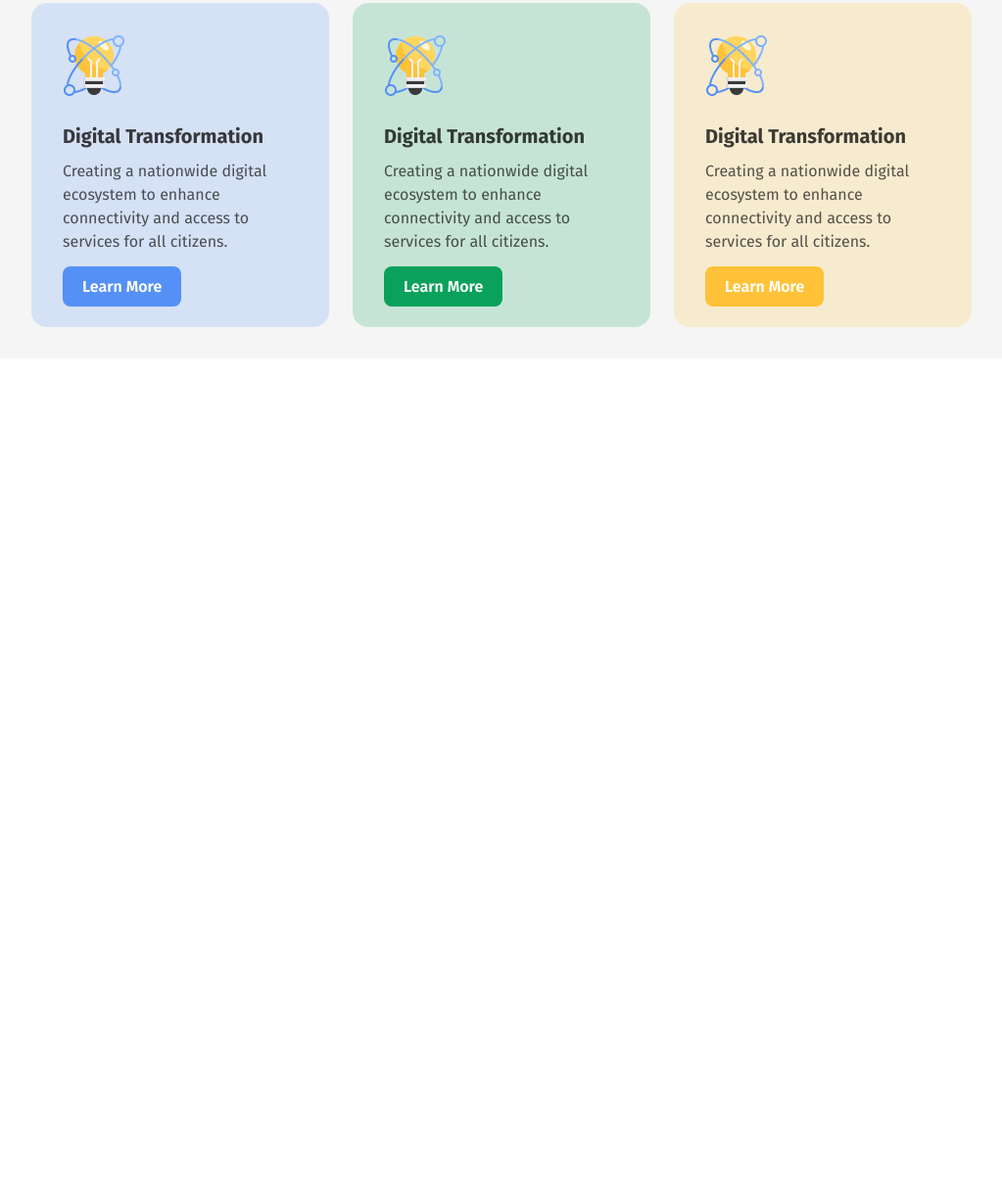
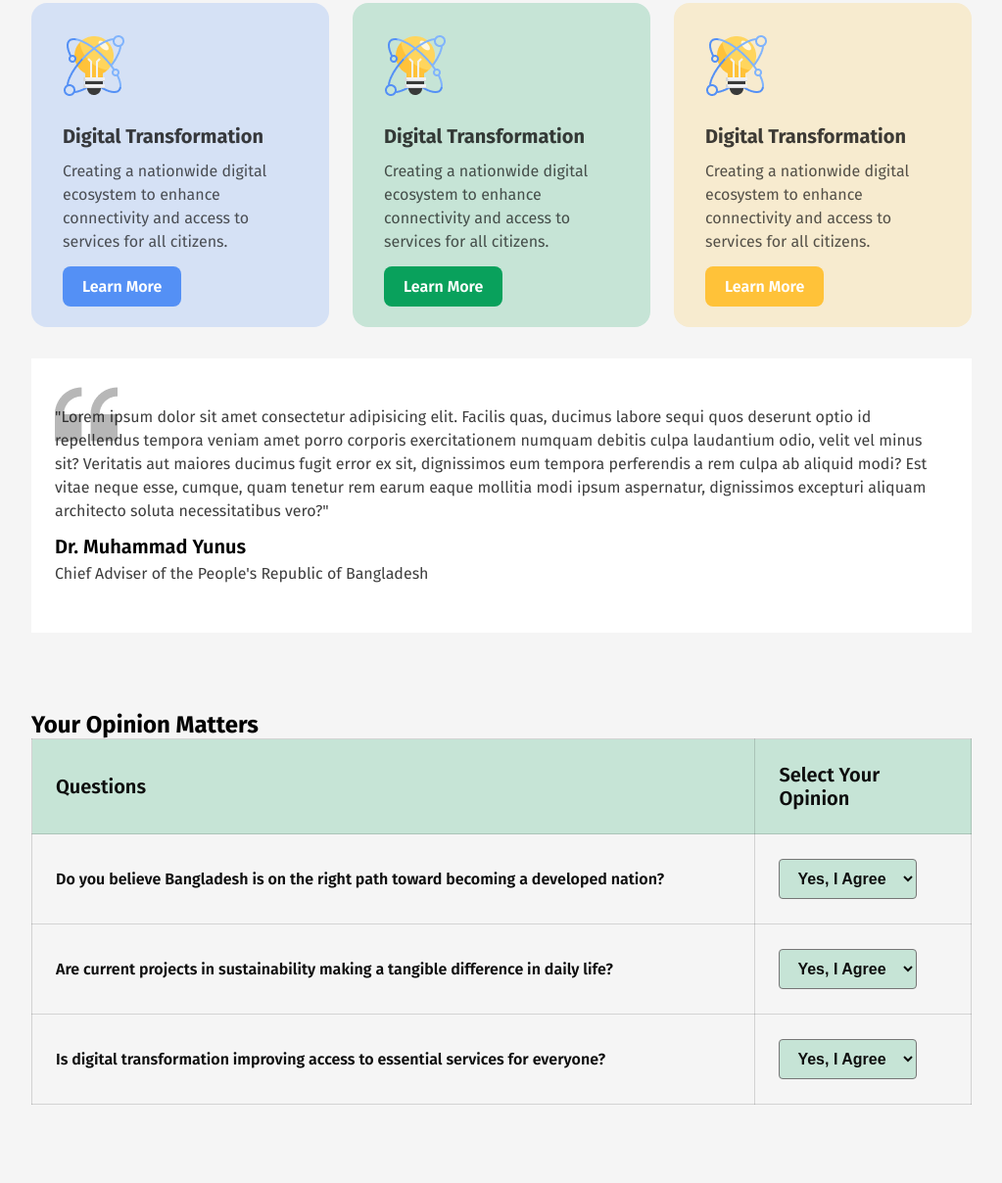
Before and after one commit to SamirHossain2001/A01-Bangladesh2-0, a plain HTML site: page index.html in a window 1280 px wide. Shown: the part 1527-2735 px from the top of the page at 98% size, without its empty margins (128-1151 px from the left). Before the commit the page ends 1893 px from the top, so only its background shows below. Drawn offline with Linux system fonts and the light colour scheme.

Commit message:
updated opinion

```diff
--- a/index.html
+++ b/index.html
@@ -78,6 +78,54 @@
                 </div>
             </div>
         </section>
+        <section class="section-quote">
+            <p class="section-quote-description">"Lorem ipsum dolor sit amet consectetur adipisicing elit. Facilis quas, ducimus labore sequi quos deserunt optio id repellendus tempora veniam amet porro corporis exercitationem numquam debitis culpa laudantium odio, velit vel minus sit? Veritatis aut maiores ducimus fugit error ex sit, dignissimos eum tempora perferendis a rem culpa ab aliquid modi? Est vitae neque esse, cumque, quam tenetur rem earum eaque mollitia modi ipsum aspernatur, dignissimos excepturi aliquam architecto soluta necessitatibus vero?"</p>
+            <h4 class="section-quote-name">Dr. Muhammad Yunus</h4>
+            <p class="section-quote-description">Chief Adviser of the People's Republic of Bangladesh</p>
+        </section>
+        <section class="section-opinion">
+            <h2 class="section-opinion-title">Your Opinion Matters</h2>
+            <table class="opinion-table">
+                <thead>
+                    <tr>
+                        <th class="large-row">Questions</th>
+                        <th class="small-row">Select Your Opinion</th>
+                    </tr>
+                </thead>
+                <tbody>
+                    <tr>
+                        <td>Do you believe Bangladesh is on the right path toward becoming a developed nation?</td>
+                        <td>
+                            <select class="option-dropdown" name="opinion" id="opinion">
+                                <option class="option-dropdown" value="yes">Yes, I Agree</option>
+                                <option class="option-dropdown" value="no">No, I don't</option>
+                                <option class="option-dropdown" value="neutral">Neutral</option>
+                            </select>
+                        </td>
+                    </tr>
+                    <tr>
+                        <td>Are current projects in sustainability making a tangible difference in daily life?</td>
+                        <td>
+                            <select class="option-dropdown" name="opinion" id="opinion">
+                                <option class="option-dropdown" value="yes">Yes, I Agree</option>
+                                <option class="option-dropdown" value="no">No, I don't</option>
+                                <option class="option-dropdown" value="neutral">Neutral</option>
+                            </select>
+                        </td>
+                    </tr>
+                    <tr>
+                        <td>Is digital transformation improving access to essential services for everyone?</td>
+                        <td>
+                            <select class="option-dropdown" name="opinion" id="opinion">
+                                <option class="option-dropdown" value="yes">Yes, I Agree</option>
+                                <option class="option-dropdown" value="no">No, I don't</option>
+                                <option class="option-dropdown" value="neutral">Neutral</option>
+                            </select>
+                        </td>
+                    </tr>
+                </tbody>
+            </table>
+        </section>
     </main>
     <footer></footer>
   </body>
--- a/styles/style.css
+++ b/styles/style.css
@@ -37,6 +37,10 @@ a:visited{
     border: none;
 }
 
+.btn-primary:hover{
+    background-color: #00B87A;
+}
+
 /*nav*/
 nav{
     display: flex;
@@ -58,6 +62,11 @@ nav{
     border-radius: 8px;
     border: 1px solid #006A50;
     font-family: "Fira Sans", serif;
+}
+
+.nav-button:hover{
+    background-color: #006A50;
+    color: #FFFFFF;
 }
 
 /*section-banner*/
@@ -193,7 +202,6 @@ nav{
     background-color: #2e4c80;
 }
 
-
 .vision-span-2{
     background-color: #09A15C;
 }
@@ -209,3 +217,76 @@ nav{
 .vision-span-3:hover{
     background-color: #91722a;
 }
+
+/*section-quote Quote*/
+.section-quote{
+    background-color: white;
+    padding: 48px 24px;
+    background-image: url("../assets/quote-bg.png");
+    background-repeat: no-repeat;
+    background-position: 24px 25px;
+}
+.section-quote-description{
+    font-size: 16px;
+    color: rgba(14, 14, 14, 0.8);
+    line-height: 24px;
+}
+.section-quote-name{
+    font-size: 20px;
+    font-weight: 600;
+    line-height: 24px;
+    padding: 12px 0 4px 0;
+}
+
+/*section-opinion*/
+
+.section-opinion{
+    padding: 80px 0;
+}
+.opinion-table{
+    border-collapse: collapse;
+    width: 100%;
+}
+
+.opinion-table tr{
+    height: 92px;
+    text-align: left;
+}
+
+.opinion-table .large-row{
+    width: 77%;
+}
+
+.opinion-table .small-row{
+    width: 23%;
+}
+.opinion-table td, th{
+    border: 1px solid rgba(14, 14, 14, 0.15);
+}
+
+.opinion-table > thead > tr{
+    background-color: rgba(198, 228, 214, 1);
+}
+
+.opinion-table > thead > tr > th{
+    font-size: 20px;
+    font-weight: 600;
+    color: #0E0E0E;
+    padding: 24px;
+}
+
+.opinion-table > tbody > tr > td{
+    padding: 24px;
+    font-size: 16px;
+    font-weight: 600;
+    color: #0E0E0E;
+}
+
+.option-dropdown{
+    padding: 10px 14px;
+    border-radius: 4px;
+    background-color: rgba(198, 228, 214, 1);
+    font-size: 16px;
+    font-weight: 600;
+    color: #0E0E0E;
+}
```
